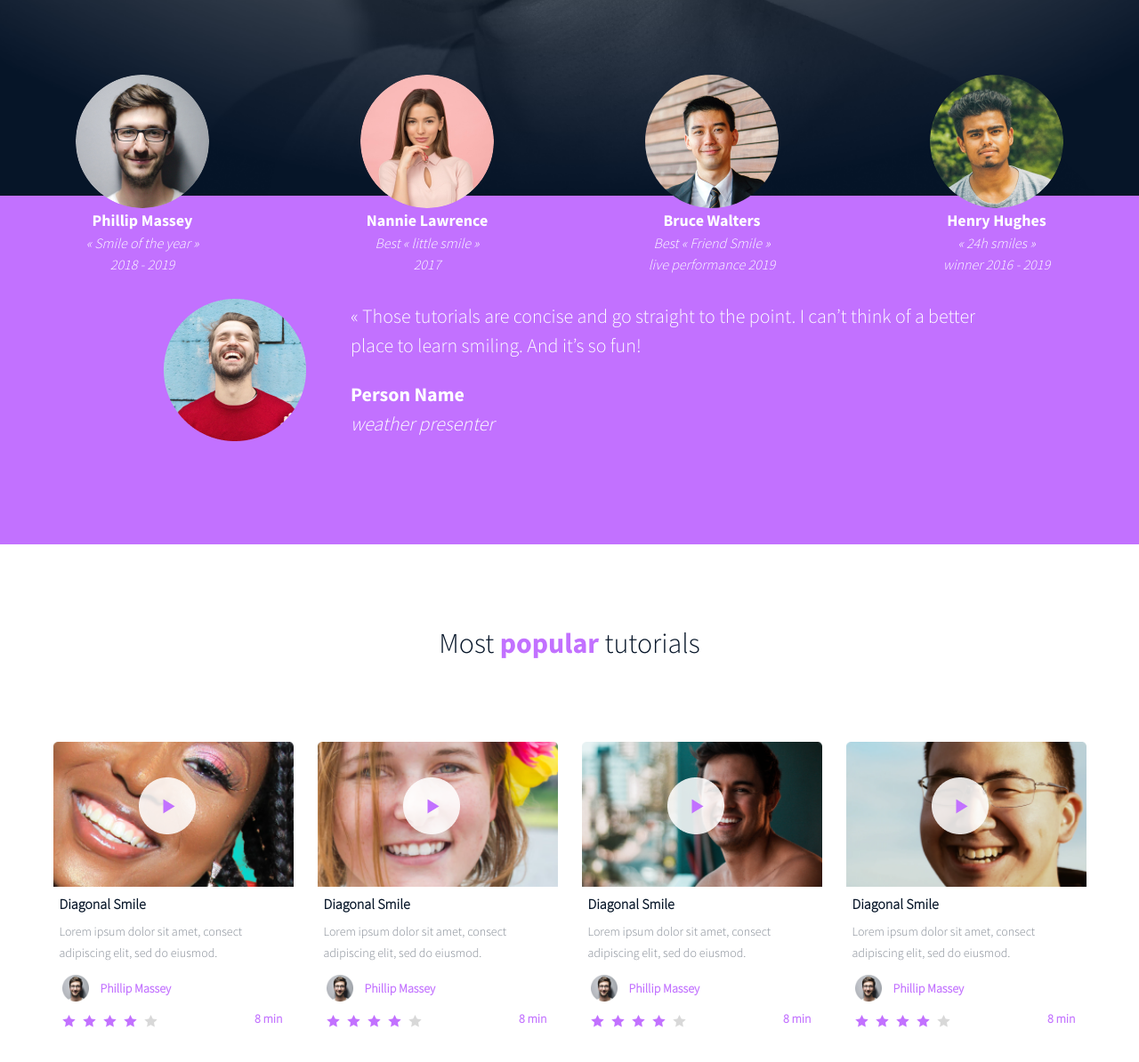
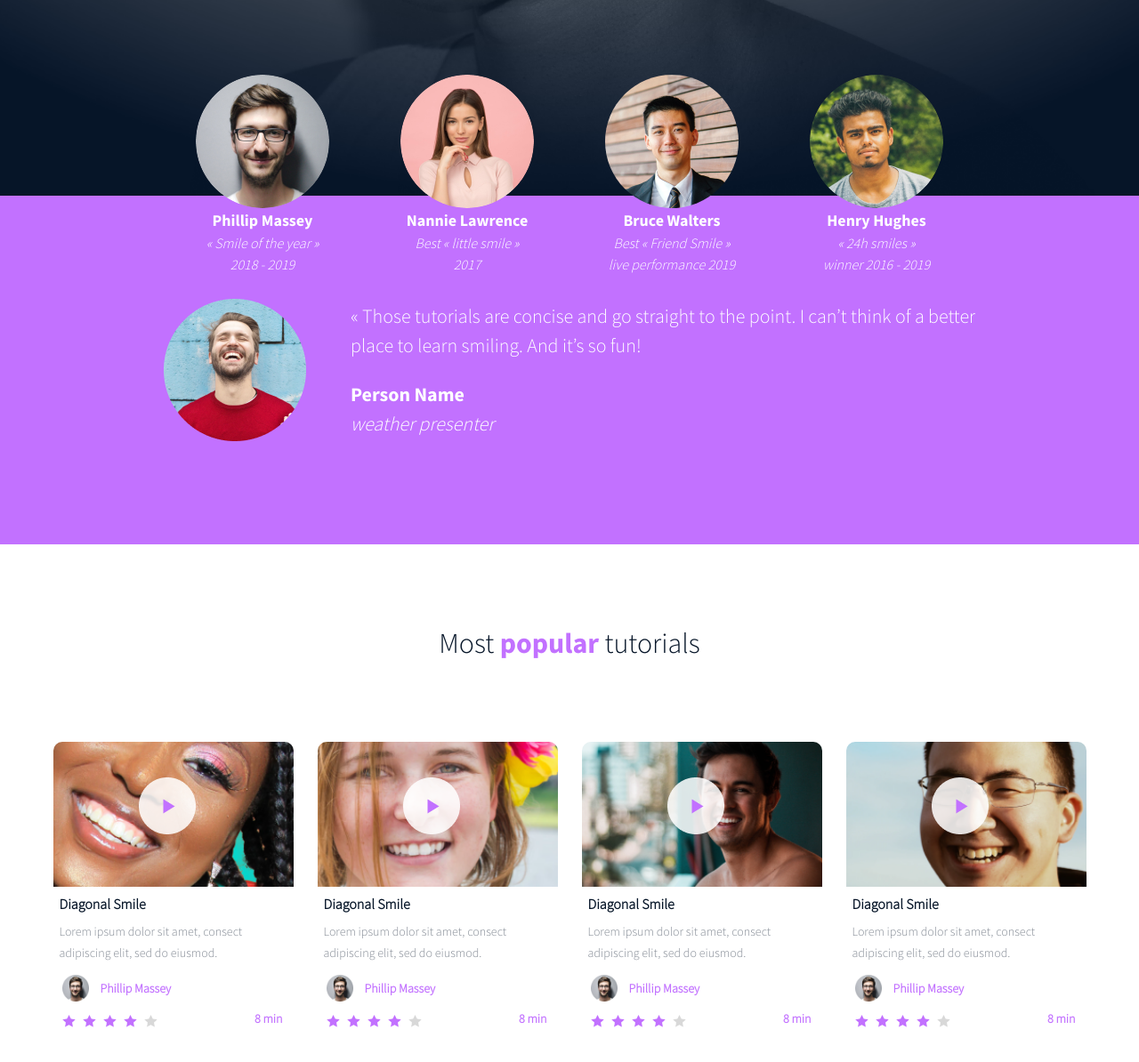
Before and after one commit to Rashid0101/alx_html_css, a plain HTML site: page css_advanced/index.html in a window 1280 px wide. Shown: the part 660-1854 px from the top of the page at 89% size. Drawn offline with Linux system fonts and the light colour scheme.

Commit message:
last-edite

```diff
--- a/css_advanced/style.css
+++ b/css_advanced/style.css
@@ -104,9 +104,11 @@ NAVE BAR
 
 .techers {
   display: flex;
-  justify-content: space-around;
+  justify-content: space-between;
   margin-top: 8.7rem;
   margin-bottom: 9.8rem;
+  margin-left: 22rem;
+  margin-right: 22rem;
 }
 
 .techers img {
@@ -200,6 +202,8 @@ NAVE BAR
 .main-img {
   width: 270px;
   z-index: 1;
+  border-top-left-radius: 10px;
+  border-top-right-radius: 10px;
 }
 
 .vide-icone {
```
